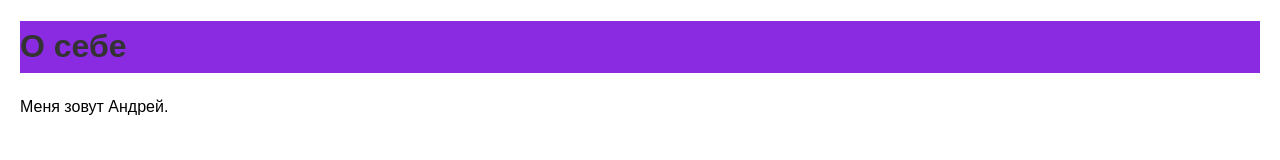
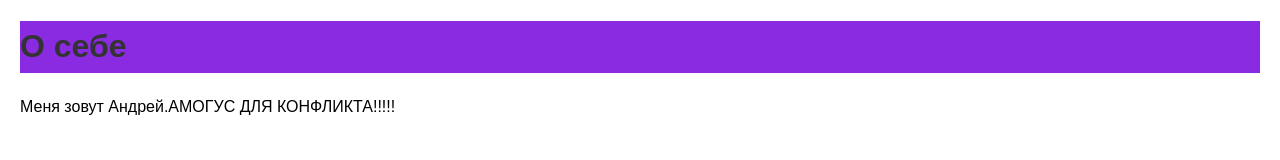
Before and after one commit to Packmangame/TRPO_pr4, a plain HTML site: page index.html in a window 1280 px wide. Drawn offline with Linux system fonts and the light colour scheme.

Commit message:
АМОГУС ДЛЯ КОНФЛИКТА

```diff
--- a/index.html
+++ b/index.html
@@ -8,6 +8,7 @@
 </head>
 <body>
     <h1>О себе</h1>
-    <p>Меня зовут Андрей.</p>
+    <p>Меня зовут Андрей.АМОГУС ДЛЯ КОНФЛИКТА!!!!!</p>
+
 </body>
 </html>
```
